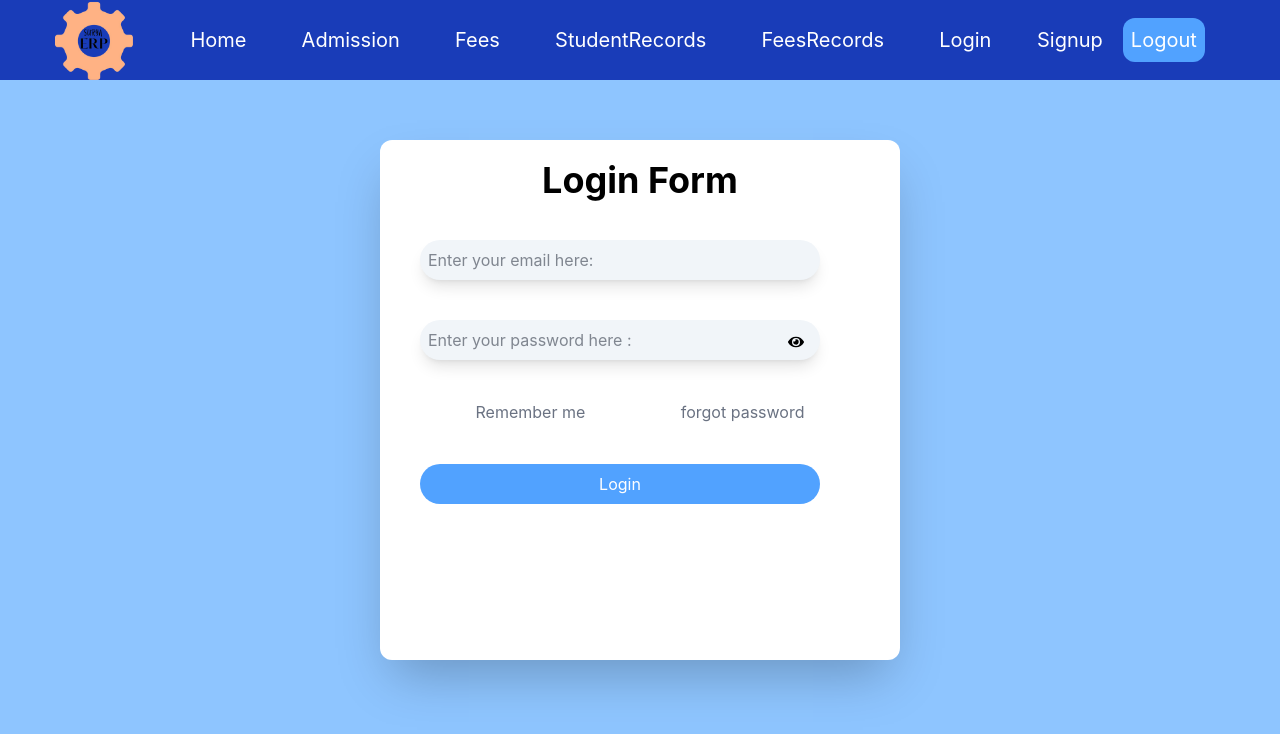
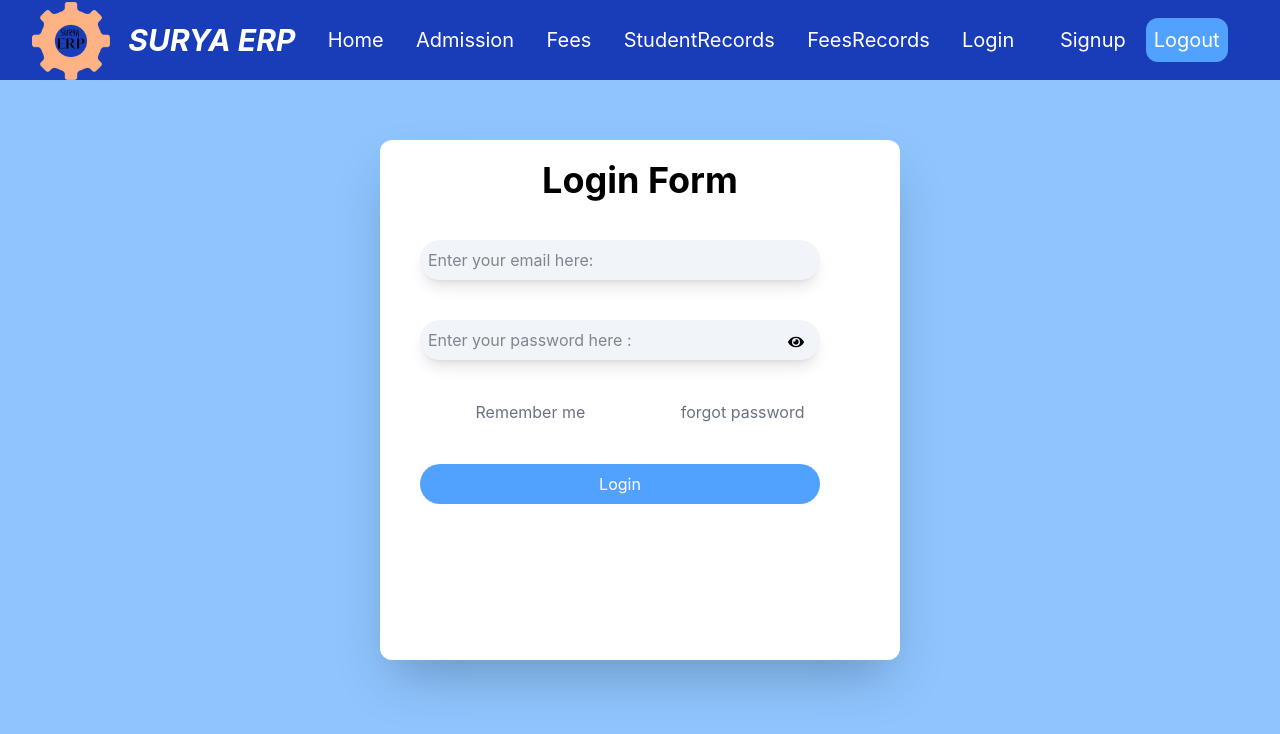
Before and after one commit to pradeep-tanwar166/School_Management_ERP, a React (Vite) app in the folder Frontend/: page /login in a window 1280 px wide. Shown: the top 734 px of the page. Built offline with nearby package versions, Linux system fonts and the light colour scheme.

Commit message:
4th commit

```diff
--- a/Frontend/src/components/Navbar.jsx
+++ b/Frontend/src/components/Navbar.jsx
@@ -23,12 +23,18 @@ function Navbar() {
     <div>
       <nav className="h-20 w-full border-2 border-none bg-blue-800 flex justify-evenly fixed z-10000 top-0 items-center">
         <Link to="/">
-          <div className="">
+          <div className="flex items-center justify-center gap-4">
+            <div>
             <img
               className="h-20 w-auto object-contain"
               src={logo}
               alt="Not found"
             />
+            </div>
+            <div>
+              <h1 className="text-3xl text-white font-bold italic">SURYA ERP</h1>
+            </div>
+
           </div>
         </Link>
         <Link className="text-white text-xl" to="/">
@@ -56,7 +62,7 @@ function Navbar() {
             Signup
           </Link>
           <button
-            className="p-2 bg-blue-400 mx-5 rounded-xl hover:bg-blue-500 text-white text-xl"
+            className="p-2 bg-blue-400 mx-5 rounded-xl hover:bg-blue-500 text-white text-xl cursor-pointer"
             onClick={logout}
           >
             Logout
--- a/Frontend/src/pages/StudentRecords.jsx
+++ b/Frontend/src/pages/StudentRecords.jsx
@@ -52,7 +52,7 @@ function StudentRecords() {
   return (
     <div>
       <Navbar/>
-<div className=" m-4 mt-30">
+<div className="mt-30">
 
 
 
@@ -103,7 +103,7 @@ function StudentRecords() {
 </table>
   <button
         onClick={exportToExcel}
-        className="bg-green-600 text-white px-4 py-2 rounded mt-5"
+        className="bg-green-600 text-white px-4 py-2 rounded mt-5 cursor-pointer"
       >
         Export Excel
       </button>
```
